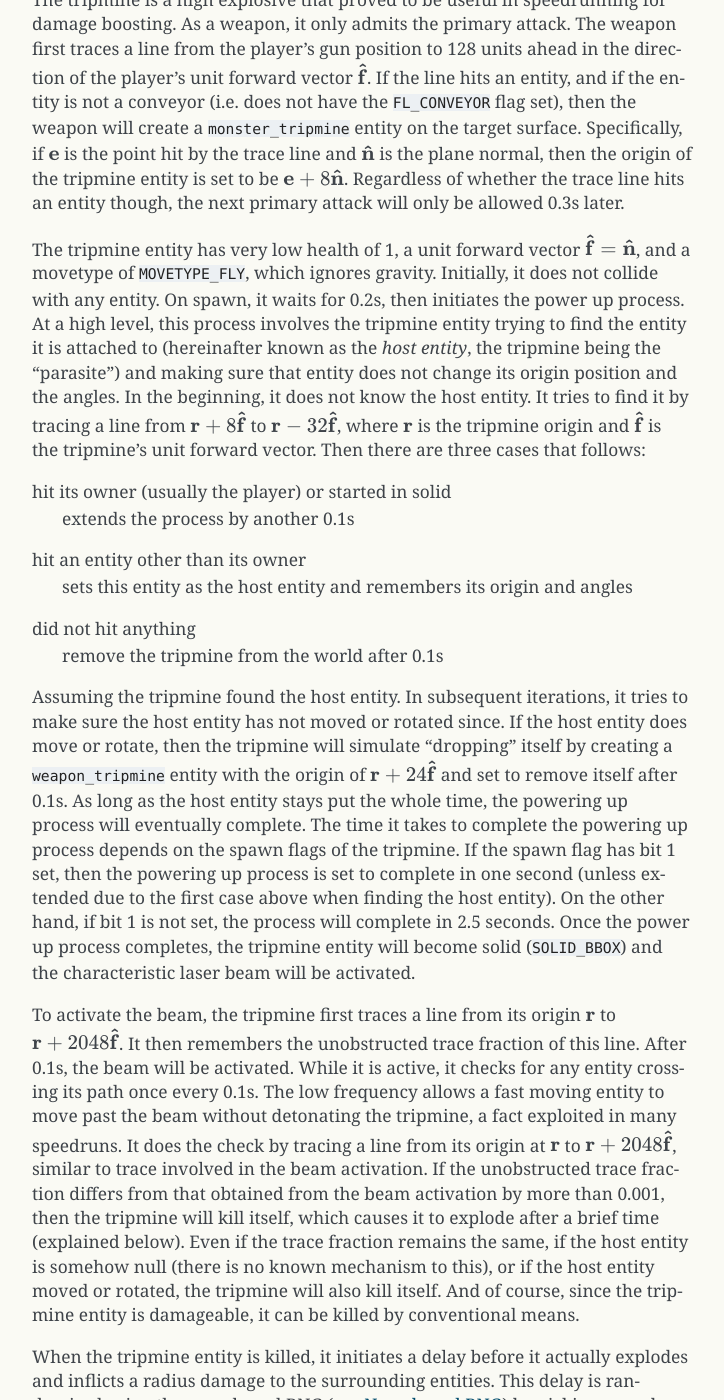
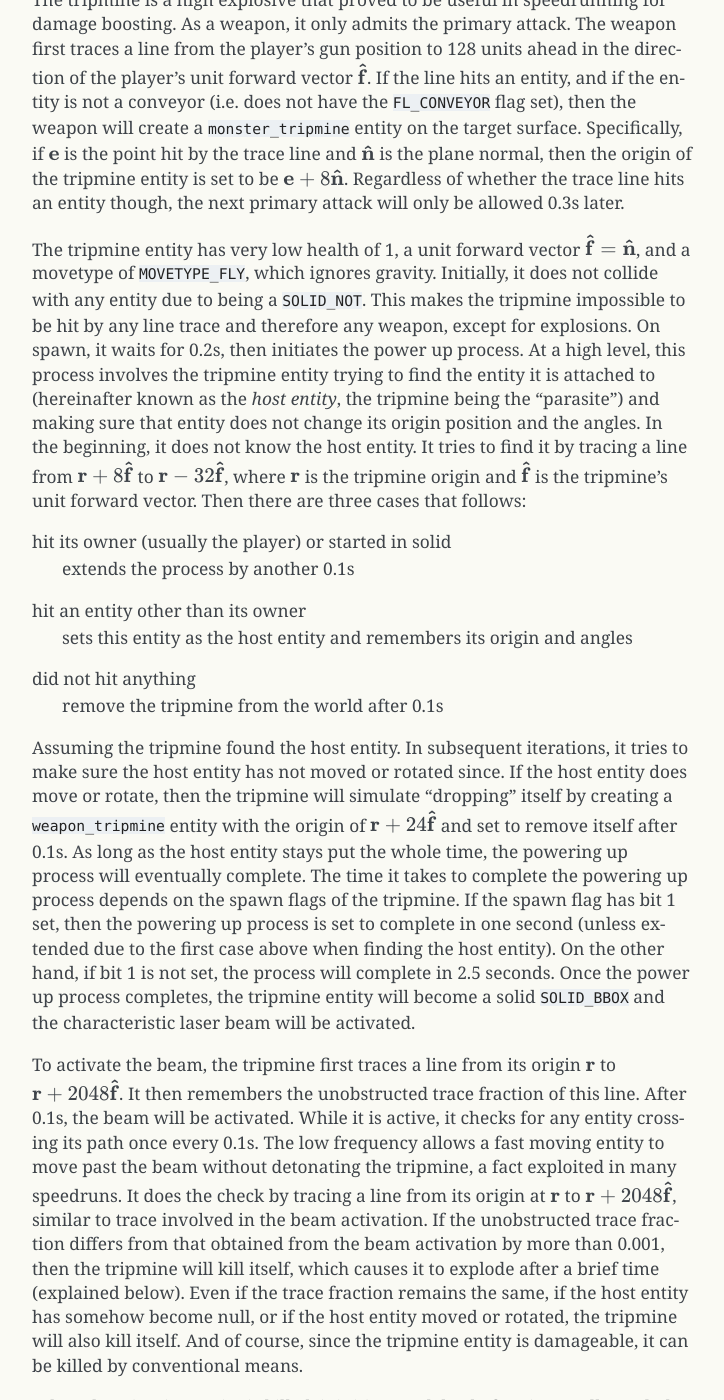
Before and after one commit to Matherunner/hldoc, a Sphinx documentation site: the page built from source/weapons.rst, in a window 1280 px wide and 1400 px high, scrolled down 22262 px. Shown: the whole window, without its empty margins (388-1112 px from the left). Built offline with Sphinx 7.4.7, drawn with Linux system fonts in a browser that asks for light colours; formulas are drawn with MathJax 3; some of the changed text lies outside the part shown.

Commit message:
Edit tripmine section

```diff
--- a/source/weapons.rst
+++ b/source/weapons.rst
@@ -403,7 +403,9 @@
 
 The tripmine is a high explosive that proved to be useful in speedrunning for damage boosting. As a weapon, it only admits the primary attack. The weapon first traces a line from the player's gun position to 128 units ahead in the direction of the player's unit forward vector :math:`\mathbf{\hat{f}}`. If the line hits an entity, and if the entity is not a conveyor (i.e. does not have the ``FL_CONVEYOR`` flag set), then the weapon will create a ``monster_tripmine`` entity on the target surface. Specifically, if :math:`\mathbf{e}` is the point hit by the trace line and :math:`\mathbf{\hat{n}}` is the plane normal, then the origin of the tripmine entity is set to be :math:`\mathbf{e} + 8\mathbf{\hat{n}}`. Regardless of whether the trace line hits an entity though, the next primary attack will only be allowed 0.3s later.
 
-The tripmine entity has very low health of 1, a unit forward vector :math:`\mathbf{\hat{f}} = \mathbf{\hat{n}}`, and a movetype of ``MOVETYPE_FLY``, which ignores gravity. Initially, it does not collide with any entity. On spawn, it waits for 0.2s, then initiates the power up process. At a high level, this process involves the tripmine entity trying to find the entity it is attached to (hereinafter known as the *host entity*, the tripmine being the "parasite") and making sure that entity does not change its origin position and the angles. In the beginning, it does not know the host entity. It tries to find it by tracing a line from :math:`\mathbf{r} + 8 \mathbf{\hat{f}}` to :math:`\mathbf{r} - 32 \mathbf{\hat{f}}`, where :math:`\mathbf{r}` is the tripmine origin and :math:`\mathbf{\hat{f}}` is the tripmine's unit forward vector. Then there are three cases that follows:
+.. TODO: explain why won't be hit by explosions: due to FindEntity in sphere, and as long as flFraction == 1 then will apply damage
+
+The tripmine entity has very low health of 1, a unit forward vector :math:`\mathbf{\hat{f}} = \mathbf{\hat{n}}`, and a movetype of ``MOVETYPE_FLY``, which ignores gravity. Initially, it does not collide with any entity due to being a ``SOLID_NOT``. This makes the tripmine impossible to be hit by any line trace and therefore any weapon, except for explosions. On spawn, it waits for 0.2s, then initiates the power up process. At a high level, this process involves the tripmine entity trying to find the entity it is attached to (hereinafter known as the *host entity*, the tripmine being the "parasite") and making sure that entity does not change its origin position and the angles. In the beginning, it does not know the host entity. It tries to find it by tracing a line from :math:`\mathbf{r} + 8 \mathbf{\hat{f}}` to :math:`\mathbf{r} - 32 \mathbf{\hat{f}}`, where :math:`\mathbf{r}` is the tripmine origin and :math:`\mathbf{\hat{f}}` is the tripmine's unit forward vector. Then there are three cases that follows:
 
 hit its owner (usually the player) or started in solid
    extends the process by another 0.1s
@@ -414,11 +416,11 @@
 did not hit anything
    remove the tripmine from the world after 0.1s
 
-Assuming the tripmine found the host entity. In subsequent iterations, it tries to make sure the host entity has not moved or rotated since. If the host entity does move or rotate, then the tripmine will simulate "dropping" itself by creating a ``weapon_tripmine`` entity with the origin of :math:`\mathbf{r} + 24 \mathbf{\hat{f}}` and set to remove itself after 0.1s. As long as the host entity stays put the whole time, the powering up process will eventually complete. The time it takes to complete the powering up process depends on the spawn flags of the tripmine. If the spawn flag has bit 1 set, then the powering up process is set to complete in one second (unless extended due to the first case above when finding the host entity). On the other hand, if bit 1 is not set, the process will complete in 2.5 seconds. Once the power up process completes, the tripmine entity will become solid (``SOLID_BBOX``) and the characteristic laser beam will be activated.
+Assuming the tripmine found the host entity. In subsequent iterations, it tries to make sure the host entity has not moved or rotated since. If the host entity does move or rotate, then the tripmine will simulate "dropping" itself by creating a ``weapon_tripmine`` entity with the origin of :math:`\mathbf{r} + 24 \mathbf{\hat{f}}` and set to remove itself after 0.1s. As long as the host entity stays put the whole time, the powering up process will eventually complete. The time it takes to complete the powering up process depends on the spawn flags of the tripmine. If the spawn flag has bit 1 set, then the powering up process is set to complete in one second (unless extended due to the first case above when finding the host entity). On the other hand, if bit 1 is not set, the process will complete in 2.5 seconds. Once the power up process completes, the tripmine entity will become a solid ``SOLID_BBOX`` and the characteristic laser beam will be activated.
 
-To activate the beam, the tripmine first traces a line from its origin :math:`\mathbf{r}` to :math:`\mathbf{r} + 2048 \mathbf{\hat{f}}`. It then remembers the unobstructed trace fraction of this line. After 0.1s, the beam will be activated. While it is active, it checks for any entity crossing its path once every 0.1s. The low frequency allows a fast moving entity to move past the beam without detonating the tripmine, a fact exploited in many speedruns. It does the check by tracing a line from its origin at :math:`\mathbf{r}` to :math:`\mathbf{r} + 2048 \mathbf{\hat{f}}`, similar to trace involved in the beam activation. If the unobstructed trace fraction differs from that obtained from the beam activation by more than 0.001, then the tripmine will kill itself, which causes it to explode after a brief time (explained below). Even if the trace fraction remains the same, if the host entity is somehow null (there is no known mechanism to this), or if the host entity moved or rotated, the tripmine will also kill itself. And of course, since the tripmine entity is damageable, it can be killed by conventional means.
+To activate the beam, the tripmine first traces a line from its origin :math:`\mathbf{r}` to :math:`\mathbf{r} + 2048 \mathbf{\hat{f}}`. It then remembers the unobstructed trace fraction of this line. After 0.1s, the beam will be activated. While it is active, it checks for any entity crossing its path once every 0.1s. The low frequency allows a fast moving entity to move past the beam without detonating the tripmine, a fact exploited in many speedruns. It does the check by tracing a line from its origin at :math:`\mathbf{r}` to :math:`\mathbf{r} + 2048 \mathbf{\hat{f}}`, similar to trace involved in the beam activation. If the unobstructed trace fraction differs from that obtained from the beam activation by more than 0.001, then the tripmine will kill itself, which causes it to explode after a brief time (explained below). Even if the trace fraction remains the same, if the host entity has somehow become null, or if the host entity moved or rotated, the tripmine will also kill itself. And of course, since the tripmine entity is damageable, it can be killed by conventional means.
 
-When the tripmine entity is killed, it initiates a delay before it actually explodes and inflicts a radius damage to the surrounding entities. This delay is randomised using the non-shared RNG (see :ref:`nonshared rng`) by picking a random number within :math:`[0.1, 0.3]`. When it is finally time to explode, the physics governing the rest follows the description in :ref:`tripmine explosion`. The source damage of the tripmine in the default game settings is 150, similar to the satchel charge (:ref:`satchel`).
+When the tripmine entity is killed, it initiates a delay before it actually explodes and inflicts a radius damage to the surrounding entities. This delay is randomised using the non-shared RNG (see :ref:`nonshared rng`) by picking a random number with :math:`\mathfrak{R}_{\mathit{NS}}(S,0.1,0.3)` for some state :math:`S`. When it is finally time to explode, the physics governing the rest follows the description in :ref:`tripmine explosion`. The source damage of the tripmine in the default game settings is 150, similar to the satchel charge (:ref:`satchel`).
 
 .. TODO: explain that we can explode an infinite number of tripmines: place a tripmine on a moving entity, explodes it, then collect the dropped tripmine to restore the ammo
 
```
